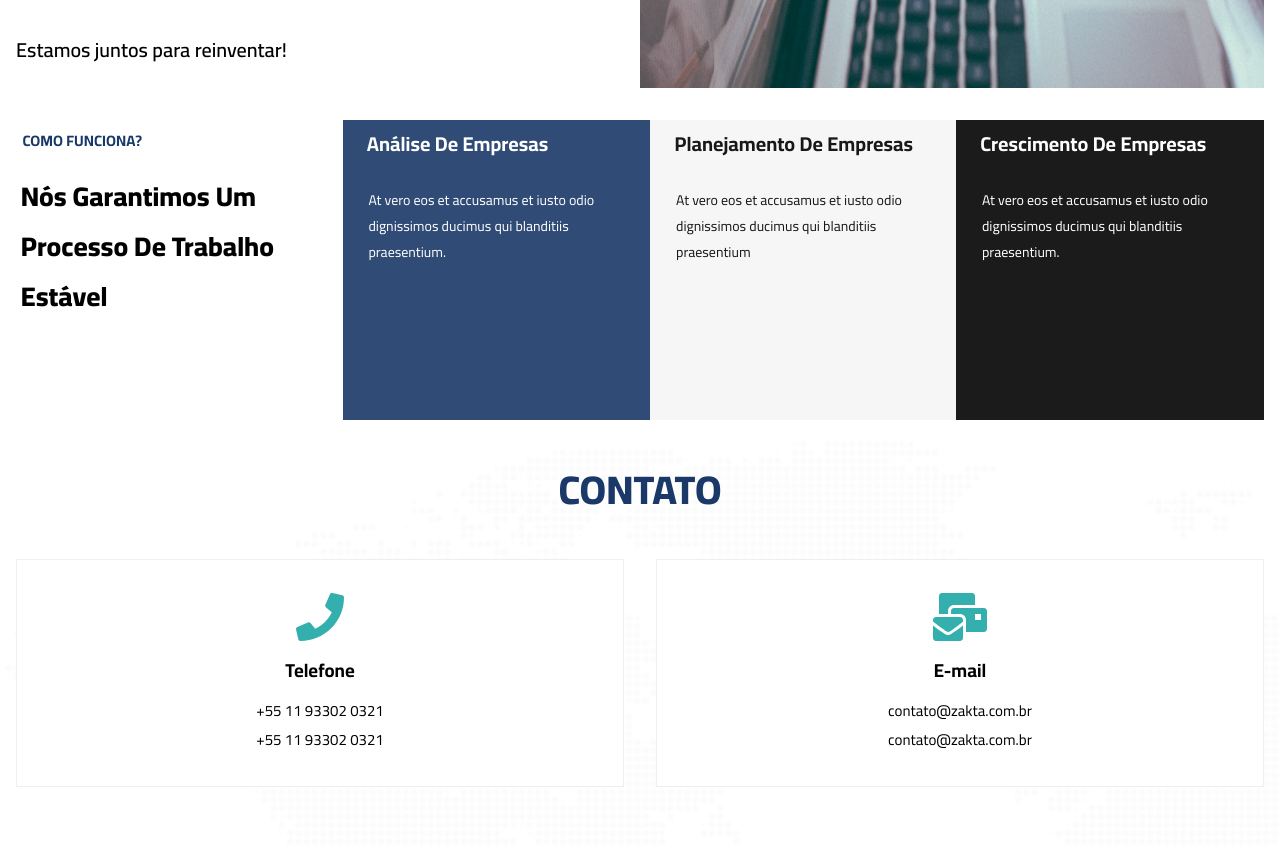
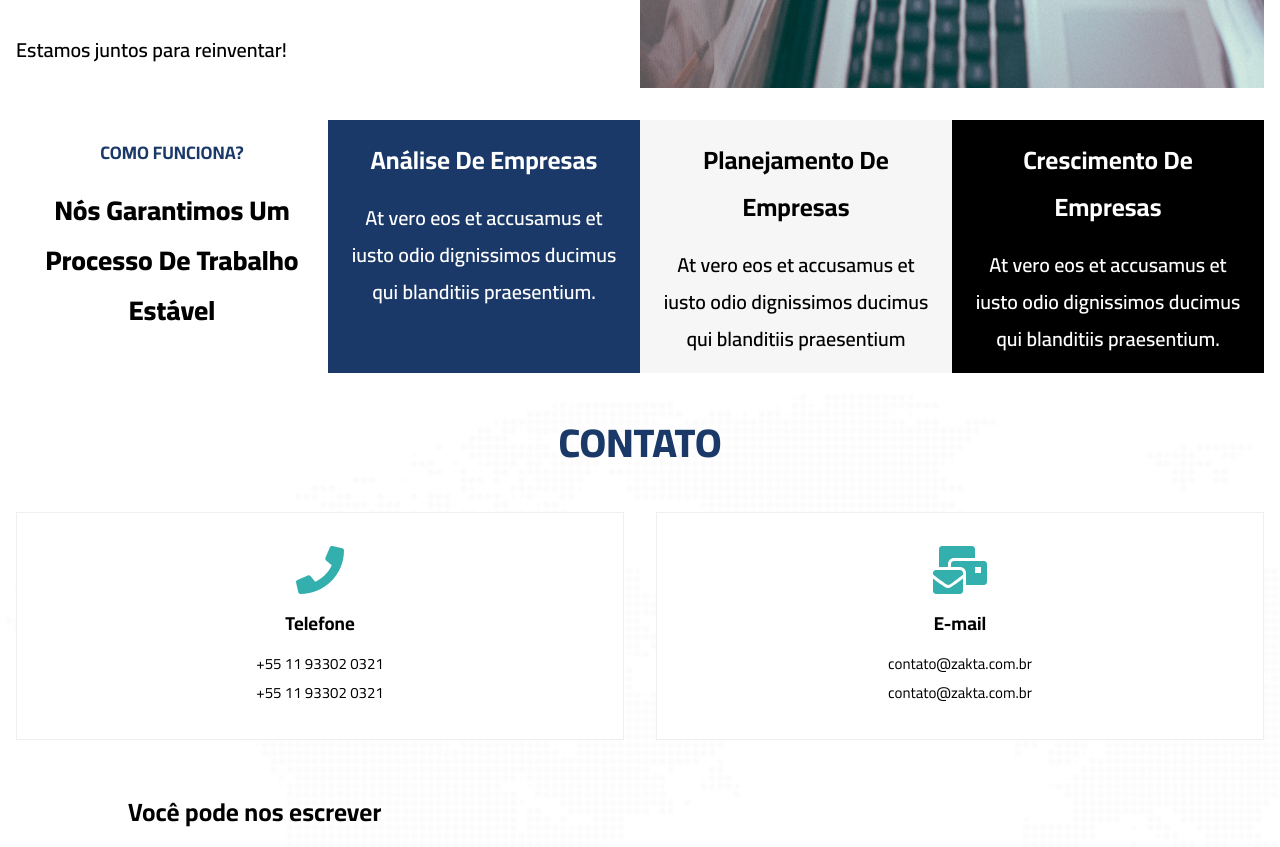
Before and after one commit to zakta/site, a Next.js app: page / in a window 1280 px wide. Shown: the part 1380-2227 px from the top of the page. Built offline with nearby package versions, Linux system fonts and the light colour scheme.

Commit message:
Apply corrections on company's section

```diff
--- a/components/Card/styles.js
+++ b/components/Card/styles.js
@@ -10,6 +10,7 @@ export const Card = styled.div`
   width: 100%;
   transition: .3s all ease-in-out;
   position: relative;
+
 
   :after{
     content: "";
--- a/components/Company/index.js
+++ b/components/Company/index.js
@@ -1,51 +1,80 @@
-import { Container, Picture, Text, Box, Numbers, Notes, Division, Flex} from "./styles";
+import {
+  Container,
+  Picture,
+  Text,
+  Box,
+  Notes,
+  Division,
+  Flex,
+} from "./styles";
 
-export default function Company(){
-  return(
+export default function Company() {
+  return (
     <Container id="/empresa">
       <h2>Empresa</h2>
       <Division>
         <Flex>
-        <h3>A Zakta existe para facilitar a vida das pessoas e reinventar as empresas através de novos produtos e da tecnologia.</h3>
-        <Text> A missão da Zakta é criar produtos e tecnologias que ajudam as pessoas e reinventam o mundo. </Text>
-        <Text>Nossas iniciativas simplificam o dia a dia e contribuem para o crescimento exponencial das organizações de forma sustentável e com um olhar atento para inovação.</Text>
-        <Text>Estamos constantemente iterando, resolvendo problemas e trabalhando juntos para gerar impacto positivo no mundo. Somos centrados no ser humano e em tecnologias que além de inovar, fortalecem a inclusão social, diversidade e sustentabilidade do planeta e dos novos negócios.</Text>
-        <Text>Enxergamos que na era dos dados, perceber o olhar de cada um, nos ajuda a tomar decisões melhores, construir produtos mais relevantes, antecipar tendências e acelerar as empresas.</Text>
+          <h3>
+            A Zakta existe para facilitar a vida das pessoas e reinventar as
+            empresas através de novos produtos e da tecnologia.
+          </h3>
+          <Text>
+           A missão da Zakta é criar produtos e tecnologias que ajudam as
+            pessoas e reinventam o mundo.
+          </Text>
+          <Text>
+            Nossas iniciativas simplificam o dia a dia e contribuem para o
+            crescimento exponencial das organizações de forma sustentável e com
+            um olhar atento para inovação.
+          </Text>
+          <Text>
+            Estamos constantemente iterando, resolvendo problemas e trabalhando
+            juntos para gerar impacto positivo no mundo. Somos centrados no ser
+            humano e em tecnologias que além de inovar, fortalecem a inclusão
+            social, diversidade e sustentabilidade do planeta e dos novos
+            negócios.
+          </Text>
+          <Text>
+            Enxergamos que na era dos dados, perceber o olhar de cada um, nos
+            ajuda a tomar decisões melhores, construir produtos mais relevantes,
+            antecipar tendências e acelerar as empresas.
+          </Text>
           <Text>Estamos juntos para reinventar!</Text>
         </Flex>
-        <Picture src="/united-image.jpg" alt="Grupo de trabalhadores com mãos unidas"/>
+        <Picture
+          src="/united-image.jpg"
+          alt="Grupo de trabalhadores com mãos unidas"
+        />
       </Division>
       <Box>
-          <div>
         <Notes>
           <p>Como Funciona?</p>
-              <h4 className="title-notes">Nós garantimos um processo de trabalho estável</h4>
+          <h4 className="title-notes">
+            Nós garantimos um processo de trabalho estável
+          </h4>
         </Notes>
-          </div>
-          <div>
-            <Notes className="blue-note">
+        <Notes>
           <h4>Análise de empresas</h4>
-              <p>At vero eos et accusamus et iusto odio dignissimos ducimus qui blanditiis praesentium.</p>
+          <p>
+            At vero eos et accusamus et iusto odio dignissimos ducimus qui
+            blanditiis praesentium.
+          </p>
         </Notes>
-            <Numbers>01</Numbers>
-          </div>
-          <div>
-            <Notes className="gray-note">
+        <Notes>
           <h4 className="text-grey">Planejamento de empresas</h4>
-              <p className="text-grey">At vero eos et accusamus et iusto odio dignissimos ducimus qui blanditiis praesentium</p>
+          <p className="text-grey">
+            At vero eos et accusamus et iusto odio dignissimos ducimus qui
+            blanditiis praesentium
+          </p>
         </Notes>
-            <Numbers>02</Numbers>
-          </div>
-          <div>
-            <Notes className="black-note">
+        <Notes>
           <h4>Crescimento de empresas</h4>
-              <p>At vero eos et accusamus et iusto odio dignissimos ducimus qui blanditiis praesentium.</p>
+          <p>
+            At vero eos et accusamus et iusto odio dignissimos ducimus qui
+            blanditiis praesentium.
+          </p>
         </Notes>
-            <Numbers>03</Numbers>
-          </div>
       </Box>
-
-
     </Container>
   );
 }
--- a/components/Company/styles.js
+++ b/components/Company/styles.js
@@ -57,60 +57,60 @@ export const Box = styled.div`
   flex-direction: column;
   width: 100%;
 
-  @media (min-width: 768px) {
+  @media (min-width: 720px) {
+    flex-direction: row;
+    width: 100%;
+    flex-wrap: wrap;
+  }
+  @media (min-width: 1000px) {
     flex-direction: row;
     width: 100%;
   }
+`;
 
-  div {
+export const Notes= styled.div`
+  padding-left: 1rem;
 
-    @media (max-width: 767px) {
+  :nth-child(2){
+    background: #1a3968;
+  }
+  :nth-child(3){
+    background: #f6f6f6;
+  }
+  :nth-child(4){
+    background: black;
+  }
+
+  @media (max-width: 720px) {
     &:first-child {
       height: 150px;
     }
   }
-    .blue-note {
-      background: #1a3968;
-      opacity: 0.9;
-      padding: 0 1.2rem;
-    }
-    .gray-note {
-      background: #f6f6f6;
-      opacity: 0.9;
-      padding: 0 1.2rem;
-    }
-    .black-note {
-      background: #030303;
-      opacity: 0.9;
-      padding: 0 1.2rem;
-    }
 
-    @media (min-width: 768px) {
+  @media (min-width: 720px) {
     padding: 0;
     margin: 0;
-      height: 300px;
+    width: 50%;
   }
-    @media (min-width: 840px) {
+  @media (min-width: 1000px) {
     padding: 0;
     margin: 0;
-      height: 300px;
+    width: 25%;
   }
-  }
-`;
-export const Notes = styled.div`
-  margin: 0;
-  padding: 0 1.2rem;
-
   h4 {
     color: white;
-    font-size: 20px;
-    padding: 0.3rem;
+    font-size: 25px;
+    padding: 1rem 1rem 0 1rem;
     margin: 0;
     text-transform: capitalize;
+
+    @media (min-width: 1000px){
+      text-align: center;
+    }
   }
   .title-notes {
     color: black;
-    font-size: 20px;
+    font-size: 23px;
     margin: 0;
     font-weight: 800;
     text-transform: capitalize;
@@ -134,20 +134,27 @@ export const Notes = styled.div`
 
   p {
     color: white;
-    font-size: 14px;
-    padding: 0.4rem;
+    font-size: 20px;
+    font-weight: 600;
+    padding: 1rem;
+    margin: 0;
 
     &:nth-child(1) {
-      font-size: 15px;
+      font-size: 18px;
       font-weight: 700;
-      margin: 0;
       padding-bottom: 0;
       text-transform: uppercase;
       color: #1a3968;
     }
+
+    @media (min-width: 1000px){
+      text-align: center;
     }
-`;
-export const Numbers = styled.div`
+  }
+
+`
+
+ /* export const Numbers = styled.div`
   display: none;
   font-size: 167px;
   margin: 0;
@@ -161,3 +168,4 @@ export const Numbers = styled.div`
     transform: translate(24px, -238px);
   }
 `;
+*/
--- a/components/Services/styles.js
+++ b/components/Services/styles.js
@@ -9,14 +9,12 @@ export const Container = styled.section`
   min-width: 350px;
   padding-top: 1rem;
 
-  @media (min-width: 640px){
-    justify-content: center;
+  @media (min-width: 820px){
+    justify-content: space-between;
   }
-
-  @media (min-width: 820px){
-    justify-content: center;
+  @media (min-width: 940px){
+    justify-content: space-around;
   }
-
 `
 export const Title = styled.h1`
   color: #1a3968;
```
Lines whose indentation alone changed are shown as unchanged.
